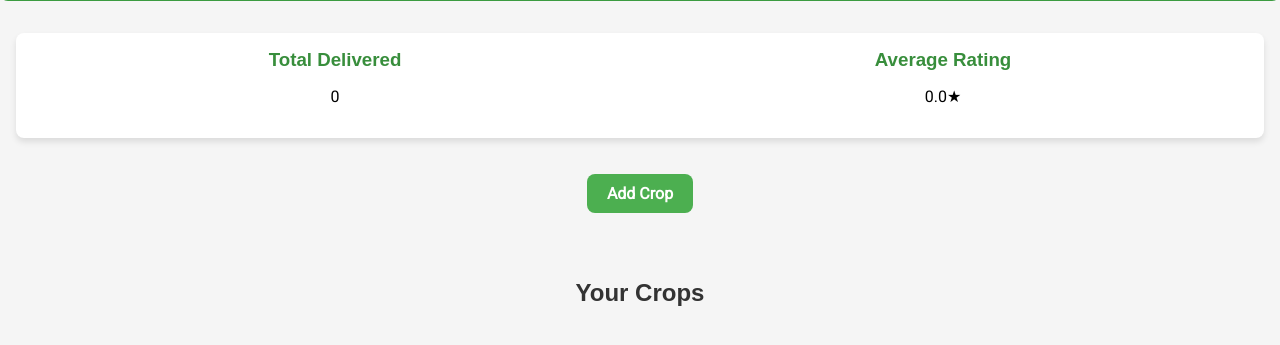
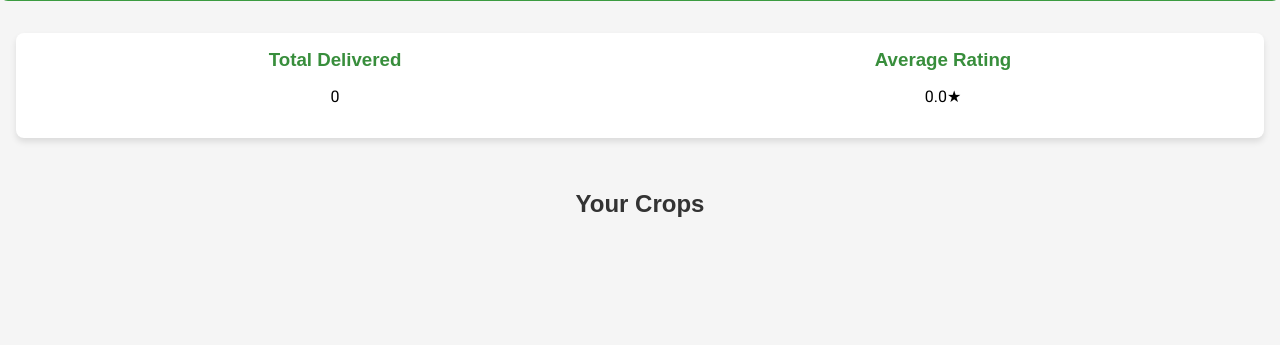
Before and after one commit to hemang-mishra/DBMSProject, a PHP site: page /farmer_dashboard.php in a window 1280 px wide. Shown: the part 234-579 px from the top of the page. Run offline with PHP 8.4, Linux system fonts and the light colour scheme; the visitor is signed in with stand-in values (Sample User, id 1); data that the repository does not hold is empty.

Commit message:
Fixed bugs

```diff
--- a/c_order.php
+++ b/c_order.php
@@ -1,5 +1,6 @@
 <?php
 include 'header.php';
+session_start();
 
 // Ensure the user is logged in
 if (!isset($_SESSION['user_id'])) {
--- a/farmer_dashboard.php
+++ b/farmer_dashboard.php
@@ -72,11 +72,6 @@ $stats = $result_stats->fetch_assoc();
         </div>
     </div>
 
-    <!-- Add Crop Button -->
-    <div class="add-crop-btn-container">
-        <a href="add_crop.php" class="add-crop-btn">Add Crop</a>
-    </div>
-
 
     <!-- Crops Section -->
     <div class="crops">
```
